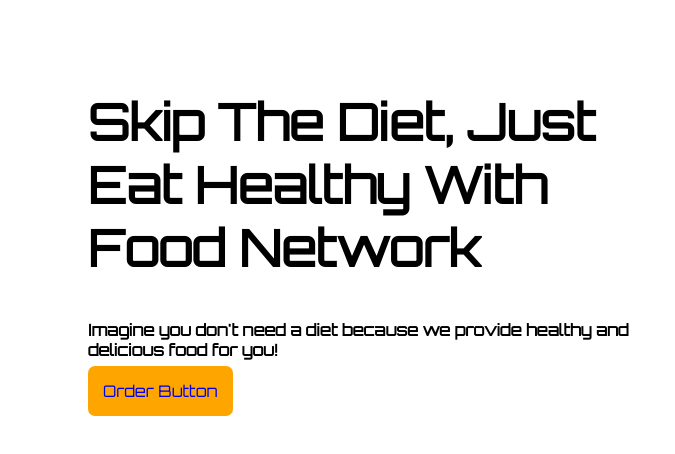
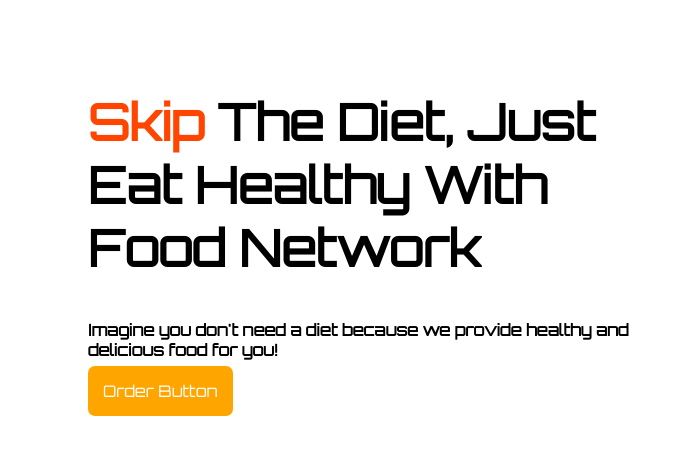
Before and after one commit to mimnets/eat-healthy, a plain HTML site: page index.html in a window 1280 px wide. Shown: the full height of the page, 0-675 px from the left. Drawn offline with Linux system fonts and the light colour scheme.

Commit message:
a link font color change, span text color change

```diff
--- a/index.html
+++ b/index.html
@@ -13,7 +13,7 @@
 <body>
     <section class="heading-container">
         <div class="half-width-left">
-            <h2> Skip The Diet,
+            <h2> <span class="heading-title">Skip</span> The Diet,
                 Just Eat Healthy With Food Network</h2>
             <h4>Imagine you don't need a diet because we provide healthy and delicious food for you!</h4>
             <a class="order-button" href="http://">Order Button</a>
--- a/style.css
+++ b/style.css
@@ -24,9 +24,14 @@
     width: 80%;
 }
 .order-button{
+    color: white;
     text-decoration: none;
     background-image: linear-gradient(orange, orange);
     padding: 15px 15px;
     font-weight: 400;
     border-radius: 7px;
 }
+
+.heading-title{
+    color:orangered;
+}
```
